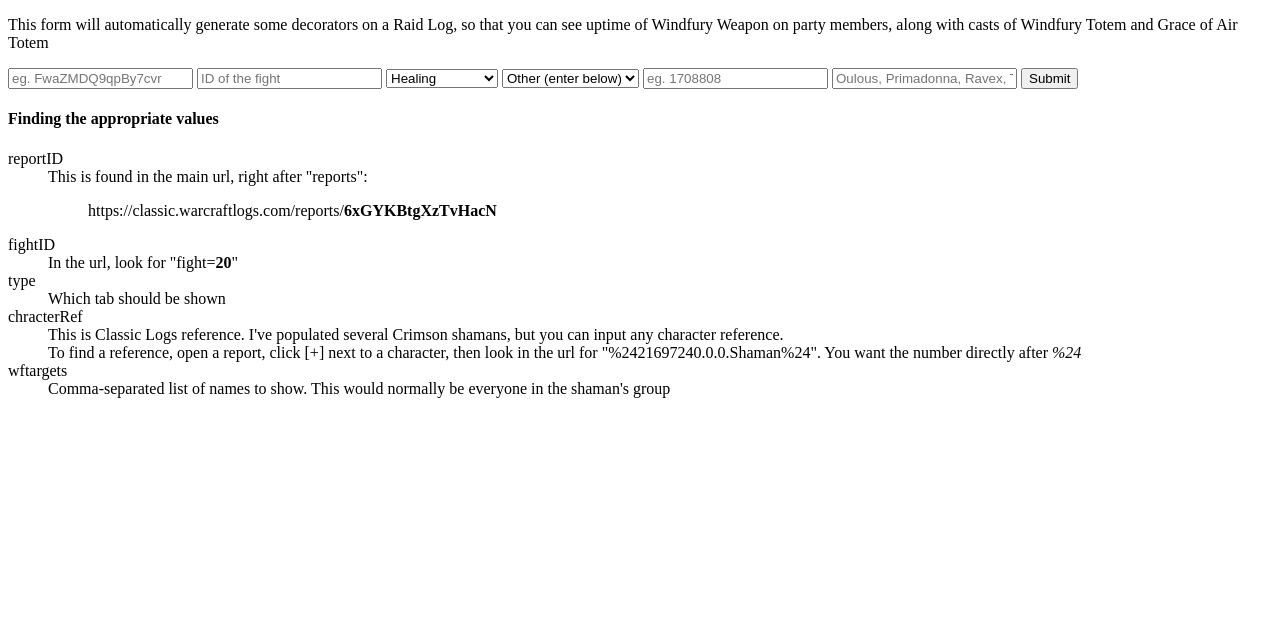
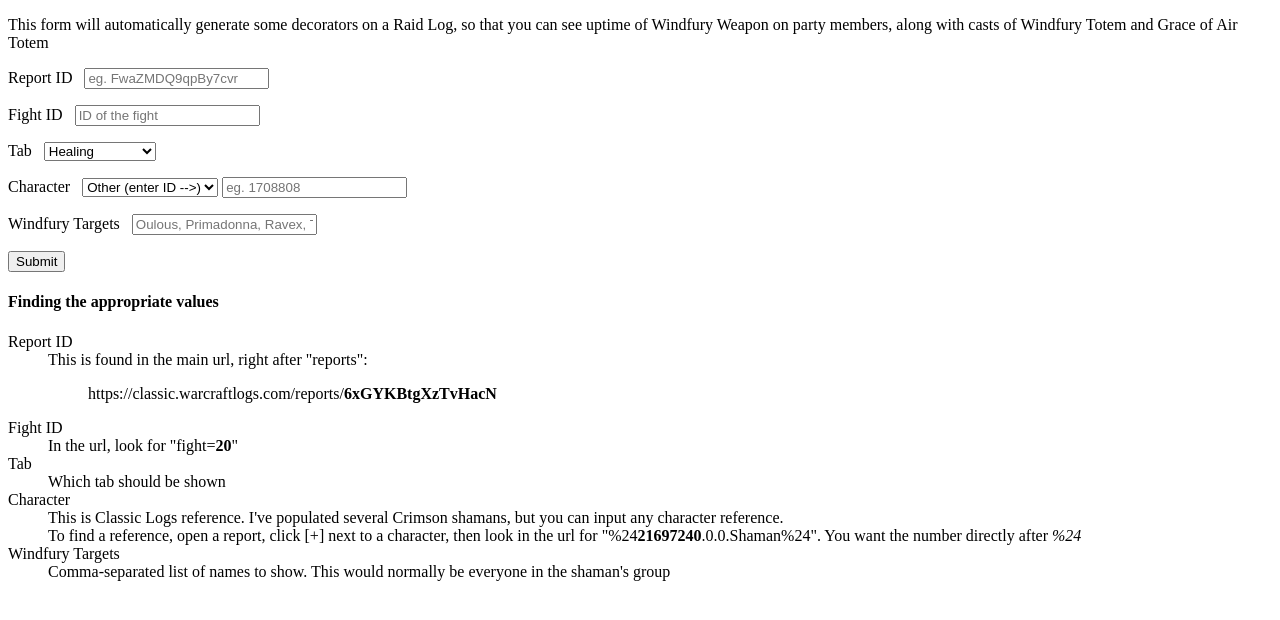
Before and after one commit to duncanoneil/warcraft-logs-helper, a plain HTML site: page index.html in a window 1280 px wide. Drawn offline with Linux system fonts and the light colour scheme.

Commit message:
Tweak layout

```diff
--- a/index.html
+++ b/index.html
@@ -7,9 +7,9 @@
 <body>
   <p>This form will automatically generate some decorators on a Raid Log, so that you can see uptime of Windfury Weapon on party members, along with casts of Windfury Totem and Grace of Air Totem</p>
   <form id="form" method="get" action="#">
-    <input type="text" name="reportID" value="" placeholder="eg. FwaZMDQ9qpBy7cvr">
-    <input type="text" name="fightID" value="" placeholder="ID of the fight">
-    <select type="text" name="type">
+    <p><label>Report ID</label>&nbsp;&nbsp;&nbsp;<input type="text" name="reportID" value="" placeholder="eg. FwaZMDQ9qpBy7cvr"></p>
+    <p><label>Fight ID</label>&nbsp;&nbsp;&nbsp;<input type="text" name="fightID" value="" placeholder="ID of the fight"></p>
+    <p><label>Tab</label>&nbsp;&nbsp;&nbsp;<select type="text" name="type">
       <option value="summary">Summary</option>
       <option value="healing" selected>Healing</option>
       <option value="damage-done">Damage Done</option>
@@ -22,9 +22,9 @@
       <option value="dispels" >Dispels</option>
       <option value="resources" >Resources</option>
       <option value="casts" >Casts</option>
-    </select>
-    <select type="text" name="characterRef">
-      <option value="-1">Other (enter below)</option>
+    </select></p>
+    <p><label>Character</label>&nbsp;&nbsp;&nbsp;<select type="text" name="characterRef">
+      <option value="-1">Other (enter ID -->)</option>
       <option value="1708808" >Avalosa</option>
       <option value="4459314" >Avenger</option>
       <option value="19230747" >Frostwolves</option>
@@ -35,18 +35,18 @@
       <option value="21151617" >Tribe</option>
       <option value="36336373" >Windfurybot</option>
     </select>
-    <input type="text" name="characterRefOther" value="" placeholder="eg. 1708808">
-    <input type="text" name="wftargets" value="" placeholder="Oulous, Primadonna, Ravex, Twigy">
-    <input type="submit" >
+      <input type="text" name="characterRefOther" value="" placeholder="eg. 1708808"></p>
+    <p><label>Windfury Targets</label>&nbsp;&nbsp;&nbsp;<input type="text" name="wftargets" value="" placeholder="Oulous, Primadonna, Ravex, Twigy"></p>
+    <p><input type="submit" ></p>
   </form>
 
   <h4>Finding the appropriate values</h4>
   <dl>
-    <dt>reportID</dt><dd>This is found in the main url, right after "reports": <blockquote>https://classic.warcraftlogs.com/reports/<b>6xGYKBtgXzTvHacN</b></blockquote></dd>
-    <dt>fightID</dt><dd>In the url, look for "fight=<b>20</b>"</dd>
-    <dt>type</dt><dd>Which tab should be shown</dd>
-    <dt>chracterRef</dt><dd>This is Classic Logs reference. I've populated several Crimson shamans, but you can input any character reference.<br/>To find a reference, open a report, click [+] next to a character, then look in the url for "%2421697240.0.0.Shaman%24". You want the number directly after <i>%24</i></dd>
-    <dt>wftargets</dt><dd>Comma-separated list of names to show. This would normally be everyone in the shaman's group</dd>
+    <dt>Report ID</dt><dd>This is found in the main url, right after "reports": <blockquote>https://classic.warcraftlogs.com/reports/<b>6xGYKBtgXzTvHacN</b></blockquote></dd>
+    <dt>Fight ID</dt><dd>In the url, look for "fight=<b>20</b>"</dd>
+    <dt>Tab</dt><dd>Which tab should be shown</dd>
+    <dt>Character</dt><dd>This is Classic Logs reference. I've populated several Crimson shamans, but you can input any character reference.<br/>To find a reference, open a report, click [+] next to a character, then look in the url for "%24<b>21697240</b>.0.0.Shaman%24". You want the number directly after <i>%24</i></dd>
+    <dt>Windfury Targets</dt><dd>Comma-separated list of names to show. This would normally be everyone in the shaman's group</dd>
   </dl>
 
   <script>
```
